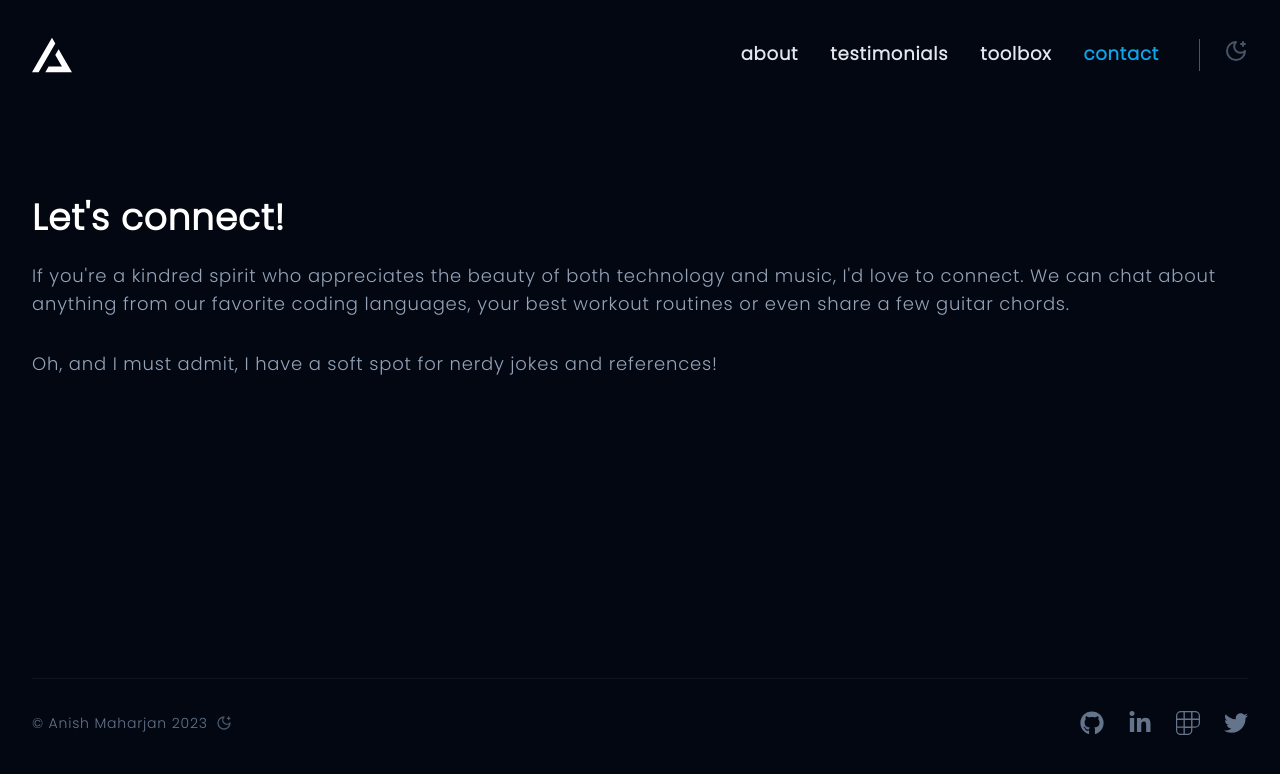
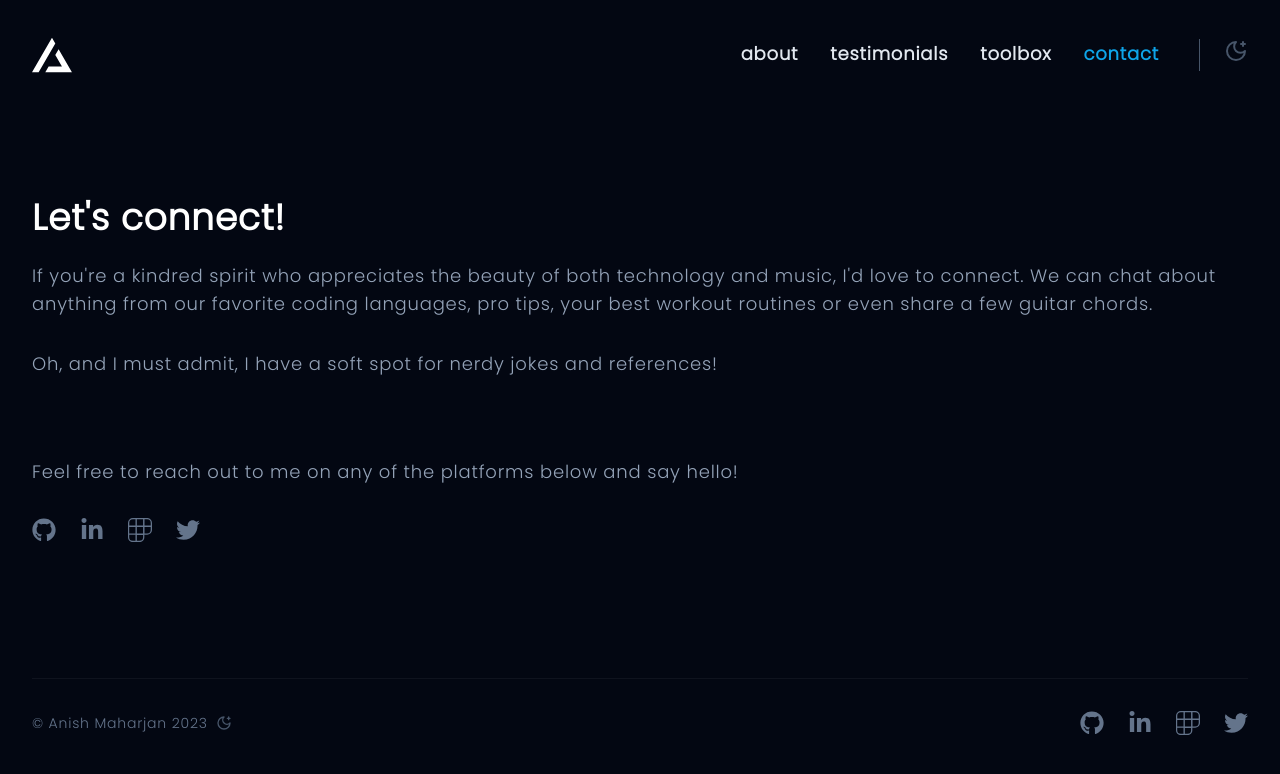
Before and after one commit to ooanishoo/ooanishoo, a Next.js app: page /contact in a window 1280 px wide. Shown: the top 774 px of the page. Built offline with nearby package versions, Linux system fonts and the light colour scheme.

Commit message:
feat(Contact): display social icons on contact page

```diff
--- a/src/app/components/Footer.tsx
+++ b/src/app/components/Footer.tsx
@@ -10,29 +10,6 @@ interface SocialLink {
   url: string
   icon: IconType
 }
-
-const socialLinks: SocialLink[] = [
-  {
-    name: 'Github',
-    url: 'https://github.com/ooanishoo',
-    icon: FaGithub,
-  },
-  {
-    name: 'LinkedIn',
-    url: 'https://www.linkedin.com/in/ooanishoo/',
-    icon: FaLinkedinIn,
-  },
-  {
-    name: 'Polywork',
-    url: 'https://www.polywork.com/ooanishoo',
-    icon: SiPolywork,
-  },
-  {
-    name: 'Twitter',
-    url: 'https://www.twitter.com/ooanishoo/',
-    icon: FaTwitter,
-  },
-]
 
 export const Footer = () => {
   return (
@@ -54,8 +31,31 @@ const FooterContent = () => (
   </div>
 )
 
-const renderSocialLinks = () =>
-  socialLinks.map((socialLink, index) => (
+export const renderSocialLinks = () => {
+  const socialLinks: SocialLink[] = [
+    {
+      name: 'Github',
+      url: 'https://github.com/ooanishoo',
+      icon: FaGithub,
+    },
+    {
+      name: 'LinkedIn',
+      url: 'https://www.linkedin.com/in/ooanishoo/',
+      icon: FaLinkedinIn,
+    },
+    {
+      name: 'Polywork',
+      url: 'https://www.polywork.com/ooanishoo',
+      icon: SiPolywork,
+    },
+    {
+      name: 'Twitter',
+      url: 'https://www.twitter.com/ooanishoo/',
+      icon: FaTwitter,
+    },
+  ]
+
+  return socialLinks.map((socialLink, index) => (
     <a href={socialLink.url} target="_blank" key={index}>
       <socialLink.icon
         title={socialLink.name}
@@ -64,3 +64,4 @@ const renderSocialLinks = () =>
       />
     </a>
   ))
+}
--- a/src/app/contact/page.tsx
+++ b/src/app/contact/page.tsx
@@ -1,3 +1,6 @@
+'use client'
+import { renderSocialLinks } from '../components/Footer'
+
 export default function Contact() {
   return (
     <div>
@@ -5,11 +8,20 @@ export default function Contact() {
         {`Let's connect!`}
       </h2>
       <p className=" mb-8 mt-6 text-sm text-gray-800 dark:text-slate-400  sm:text-lg">
-        {`If you're a kindred spirit who appreciates the beauty of both technology and music, I'd love to connect. We can chat about anything from our favorite coding languages, your best workout routines or even share a few guitar chords.`}
+        {`If you're a kindred spirit who appreciates the beauty of both technology and music, I'd love to connect. We can chat about anything from our favorite coding languages, pro tips, your best workout routines or even share a few guitar chords.`}
       </p>
+
       <p className=" mb-8 mt-6 text-sm text-gray-800 dark:text-slate-400  sm:text-lg">
         {`Oh, and I must admit, I have a soft spot for nerdy jokes and references!`}
       </p>
+
+      <p className="mb-8 mt-20 text-sm text-gray-800 dark:text-slate-400  sm:text-lg">
+        Feel free to reach out to me on any of the platforms below and say
+        hello!
+      </p>
+      <div className="flex space-x-6 text-slate-400 dark:text-slate-500">
+        {renderSocialLinks()}
+      </div>
     </div>
   )
 }
```
